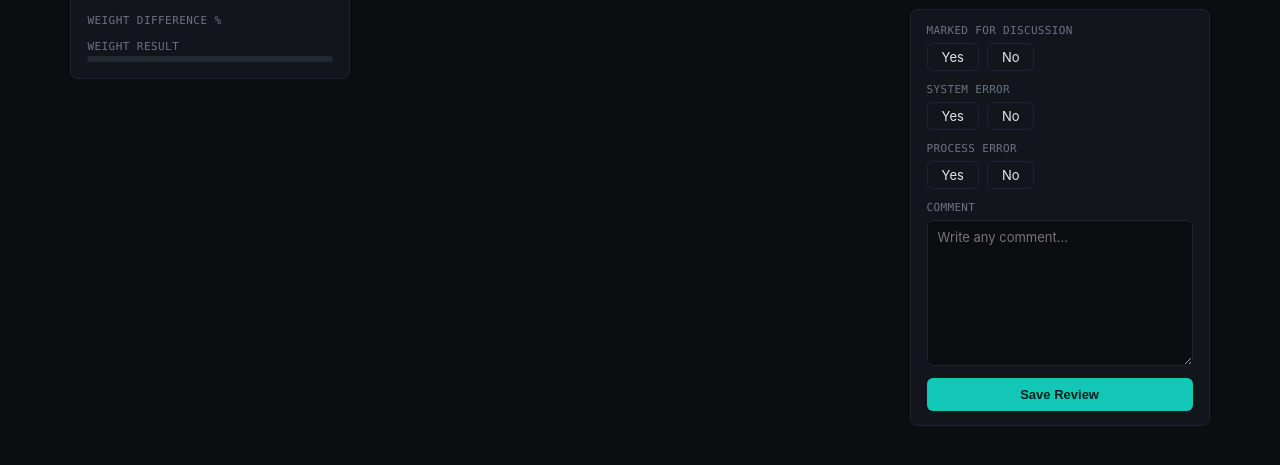
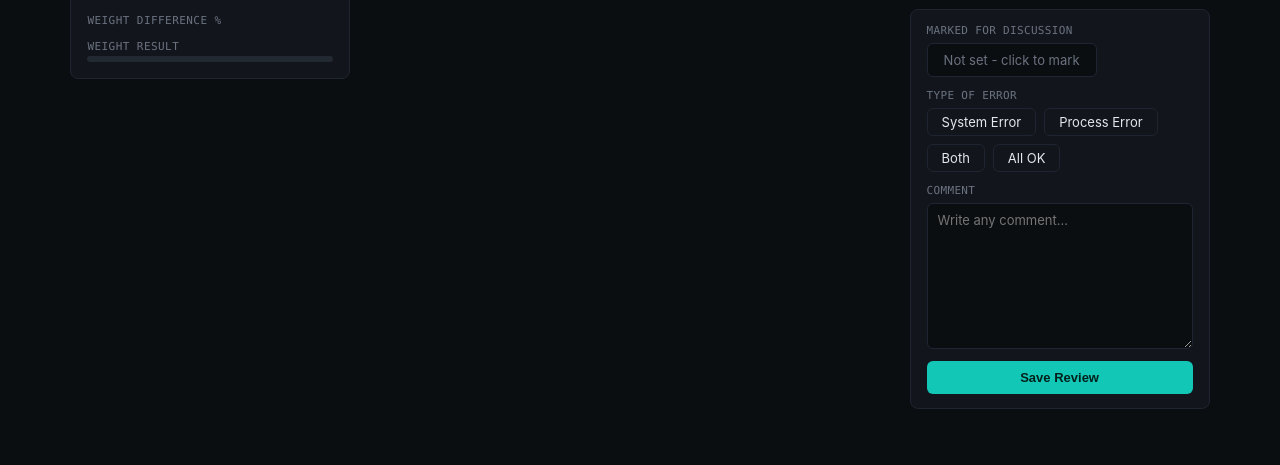
Before and after one commit to amogh-assertai/d20_weightcheck_ui, a Flask app: template app/templates/main/activity_detail.html in a window 1280 px wide. Shown: the part 307-772 px from the top of the page. Run offline with Flask 3, Linux system fonts and the light colour scheme; the template is opened without the code that fills it, so the values that code supplies are empty.

Commit message:
changed review types

```diff
--- a/app/static/css/activity_detail.css
+++ b/app/static/css/activity_detail.css
@@ -157,6 +157,13 @@
     gap: 8px;
 }
 
+/* The Type of Error group has 4 longer labels (System Error/Process Error/
+   Both/All OK) that won't fit one row in this narrow column - let them
+   wrap to a 2x2 grid instead of overflowing. */
+.toggle-buttons--wrap {
+    flex-wrap: wrap;
+}
+
 .toggle-buttons__option {
     border: 1px solid var(--panel-border);
     border-radius: 6px;
@@ -174,6 +181,60 @@
     border-color: var(--accent);
     background: rgba(18, 199, 133, 0.12);
     color: var(--accent);
+}
+
+/* --- Marked for Discussion: single toggle button (click flips Yes/No) --- */
+.single-toggle {
+    border: 1px solid var(--panel-border);
+    border-radius: 6px;
+    padding: 8px 16px;
+    font-size: 13px;
+    cursor: pointer;
+    background: var(--bg);
+    color: var(--text);
+    font-family: var(--font-display);
+    transition: border-color 0.15s ease, background 0.15s ease, color 0.15s ease;
+    width: fit-content;
+}
+
+.single-toggle--yes {
+    border-color: var(--accent);
+    background: rgba(18, 199, 133, 0.12);
+    color: var(--accent);
+}
+
+.single-toggle--no {
+    border-color: #E84444;
+    background: rgba(232, 68, 68, 0.12);
+    color: #E84444;
+}
+
+.single-toggle--unset {
+    color: var(--text-muted);
+}
+
+/* --- "Marked by AI" / "Marked by Verification Team" badge next to the
+   Type of Error label --- */
+.marked-by-badge {
+    display: inline-block;
+    margin-left: 8px;
+    padding: 2px 8px;
+    border-radius: 10px;
+    font-size: 10px;
+    font-family: var(--font-mono);
+    text-transform: none;
+    letter-spacing: 0;
+    vertical-align: middle;
+}
+
+.marked-by-badge--ai {
+    background: rgba(59, 130, 246, 0.18);
+    color: #3B82F6;
+}
+
+.marked-by-badge--team {
+    background: rgba(107, 114, 128, 0.22);
+    color: var(--text-muted);
 }
 
 .review-group--comment textarea {
--- a/app/static/css/history.css
+++ b/app/static/css/history.css
@@ -92,6 +92,11 @@
     color: var(--text-muted);
 }
 
+.flag-badge--ok {
+    background: rgba(18, 199, 133, 0.18);
+    color: #12C785;
+}
+
 .flag-badge--none {
     color: var(--text-muted);
     background: transparent;
--- /dev/null
+++ b/app/static/js/activity_detail_review.js
@@ -0,0 +1,39 @@
+/* ---------------------------------------------------
+   activity_detail_review.js
+   Marked for Discussion: a single button that flips between Yes/No on
+   each click, instead of two separate Yes/No radio options. The actual
+   submitted value still lives in the hidden #discuss-hidden-input (same
+   YES/NO/untouched data model as before - only the input widget changed).
+
+   Kept as its own file rather than merged into activity_detail.js, so
+   this addition can't accidentally clash with whatever else that file
+   already does (image zoom/pan, arrow-key navigation).
+--------------------------------------------------- */
+
+(function () {
+    var toggleBtn = document.getElementById('discuss-toggle');
+    var hiddenInput = document.getElementById('discuss-hidden-input');
+    if (!toggleBtn || !hiddenInput) return;
+
+    function render(value) {
+        if (value === 'YES') {
+            toggleBtn.textContent = 'Yes';
+            toggleBtn.className = 'single-toggle single-toggle--yes';
+        } else if (value === 'NO') {
+            toggleBtn.textContent = 'No';
+            toggleBtn.className = 'single-toggle single-toggle--no';
+        } else {
+            toggleBtn.textContent = 'Not set - click to mark';
+            toggleBtn.className = 'single-toggle single-toggle--unset';
+        }
+    }
+
+    toggleBtn.addEventListener('click', function () {
+        // Unset or "No" -> clicking sets "Yes"; "Yes" -> clicking sets "No".
+        var next = hiddenInput.value === 'YES' ? 'NO' : 'YES';
+        hiddenInput.value = next;
+        render(next);
+    });
+
+    render(hiddenInput.value);
+})();
--- a/app/templates/main/activity_detail.html
+++ b/app/templates/main/activity_detail.html
@@ -116,37 +116,29 @@
 
                 <div class="review-group">
                     <span class="review-group__label">Marked for discussion</span>
-                    <div class="toggle-buttons">
-                        <label class="toggle-buttons__option{% if activity.get('mark_discuss') == 'YES' %} is-selected{% endif %}">
-                            <input type="radio" name="mark_discuss" value="YES" {% if activity.get('mark_discuss') == 'YES' %}checked{% endif %}> Yes
-                        </label>
-                        <label class="toggle-buttons__option{% if activity.get('mark_discuss') == 'NO' %} is-selected{% endif %}">
-                            <input type="radio" name="mark_discuss" value="NO" {% if activity.get('mark_discuss') == 'NO' %}checked{% endif %}> No
-                        </label>
-                    </div>
+                    {% set discuss_val = activity.get('mark_discuss') %}
+                    <button type="button" id="discuss-toggle"
+                            class="single-toggle single-toggle--{{ 'yes' if discuss_val == 'YES' else 'no' if discuss_val == 'NO' else 'unset' }}">
+                        {{ 'Yes' if discuss_val == 'YES' else 'No' if discuss_val == 'NO' else 'Not set - click to mark' }}
+                    </button>
+                    <input type="hidden" name="mark_discuss" id="discuss-hidden-input" value="{{ discuss_val or '' }}">
                 </div>
 
                 <div class="review-group">
-                    <span class="review-group__label">System error</span>
-                    <div class="toggle-buttons">
-                        <label class="toggle-buttons__option{% if activity.get('mark_ocr_wrong') == 'YES' %} is-selected{% endif %}">
-                            <input type="radio" name="mark_ocr_wrong" value="YES" {% if activity.get('mark_ocr_wrong') == 'YES' %}checked{% endif %}> Yes
+                    <span class="review-group__label">
+                        Type of Error
+                        {% if activity.get('error_type_marked_by') %}
+                        <span class="marked-by-badge marked-by-badge--{{ 'ai' if activity.get('error_type_marked_by') == 'AI' else 'team' }}">
+                            Marked by {{ 'AI' if activity.get('error_type_marked_by') == 'AI' else 'Verification Team' }}
+                        </span>
+                        {% endif %}
+                    </span>
+                    <div class="toggle-buttons toggle-buttons--wrap">
+                        {% for value, label in [('SYSTEM_ERROR', 'System Error'), ('PROCESS_ERROR', 'Process Error'), ('BOTH', 'Both'), ('ALL_OK', 'All OK')] %}
+                        <label class="toggle-buttons__option{% if activity.get('error_type') == value %} is-selected{% endif %}">
+                            <input type="radio" name="error_type" value="{{ value }}" {% if activity.get('error_type') == value %}checked{% endif %}> {{ label }}
                         </label>
-                        <label class="toggle-buttons__option{% if activity.get('mark_ocr_wrong') == 'NO' %} is-selected{% endif %}">
-                            <input type="radio" name="mark_ocr_wrong" value="NO" {% if activity.get('mark_ocr_wrong') == 'NO' %}checked{% endif %}> No
-                        </label>
-                    </div>
-                </div>
-
-                <div class="review-group">
-                    <span class="review-group__label">Process error</span>
-                    <div class="toggle-buttons">
-                        <label class="toggle-buttons__option{% if activity.get('mark_process_error') == 'YES' %} is-selected{% endif %}">
-                            <input type="radio" name="mark_process_error" value="YES" {% if activity.get('mark_process_error') == 'YES' %}checked{% endif %}> Yes
-                        </label>
-                        <label class="toggle-buttons__option{% if activity.get('mark_process_error') == 'NO' %} is-selected{% endif %}">
-                            <input type="radio" name="mark_process_error" value="NO" {% if activity.get('mark_process_error') == 'NO' %}checked{% endif %}> No
-                        </label>
+                        {% endfor %}
                     </div>
                 </div>
 
@@ -162,4 +154,5 @@
 </section>
 
 <script src="{{ url_for('static', filename='js/activity_detail.js') }}"></script>
+<script src="{{ url_for('static', filename='js/activity_detail_review.js') }}"></script>
 {% endblock %}
```
Also changed, not shown: app/main/analytics_routes.py (+18 -17 lines), app/main/history_routes.py (+45 -12 lines), app/main/shared.py (+4 -4 lines), app/templates/main/analytics_accuracy.html (+3 -4 lines), app/templates/main/history.html (+13 -12 lines).
